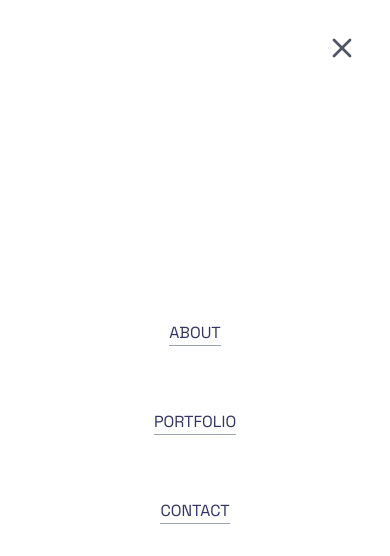
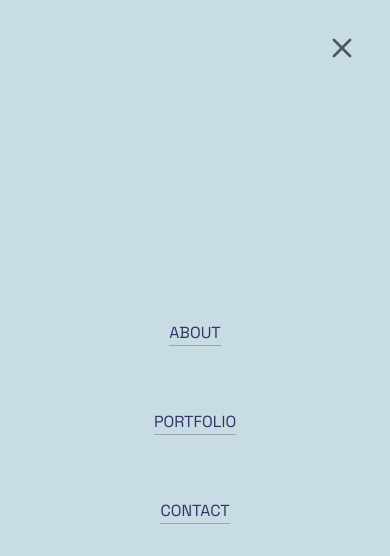
Before and after one commit to denniwang/s4s-website, a Next.js app: page /en/programs in a window 390 px wide. Both pictures are taken after a click on the element 342 px from the left and 45 px from the top of the page. Shown: the top 556 px of the page. Built offline with nearby package versions, Linux system fonts and the light colour scheme.

Commit message:
hamburger

```diff
--- a/src/app/[locale]/components/Footer.tsx
+++ b/src/app/[locale]/components/Footer.tsx
@@ -1,6 +1,6 @@
 export const Footer = () => {
   return (
-    <div className="flex flex-row justify-center my-10 ">
+    <div className="flex flex-row justify-center my-10 footer">
     <div className='flex flex-col w-3/4 justify-around my-5 lg:flex-row'>
       <div className='flex flex-col'>
         <h2 className='text-2xl'>S4S</h2>
--- a/src/app/[locale]/components/Hamburger.tsx
+++ b/src/app/[locale]/components/Hamburger.tsx
@@ -30,7 +30,7 @@ export default function Hamburger() {
             <span className='block h-0.5 w-8 animate-pulse bg-gray-600'></span>
           </div>
 
-          <div className={isNavOpen ? 'showMenuNav' : 'hideMenuNav'}>
+          <div className={ + isNavOpen ? 'showMenuNav bg-background-secondary' : 'hideMenuNav' }>
             <div
               className='absolute right-0 top-0 px-8 py-8'
               onClick={() => setIsNavOpen(false)}
@@ -85,7 +85,6 @@ export default function Hamburger() {
         height: 100vh;
         top: 0;
         left: 0;
-        background: white;
         z-index: 10;
         display: flex;
         flex-direction: column;
--- a/src/app/[locale]/layout.tsx
+++ b/src/app/[locale]/layout.tsx
@@ -68,7 +68,6 @@ export default function RootLayout({
               />
               <Header locale={locale}/>
               <main className='mx-auto max-w-screen-2xl'>{children}</main>
-
               <Footer />
             </NextIntlClientProvider>
           </ThemeProvider>
```
